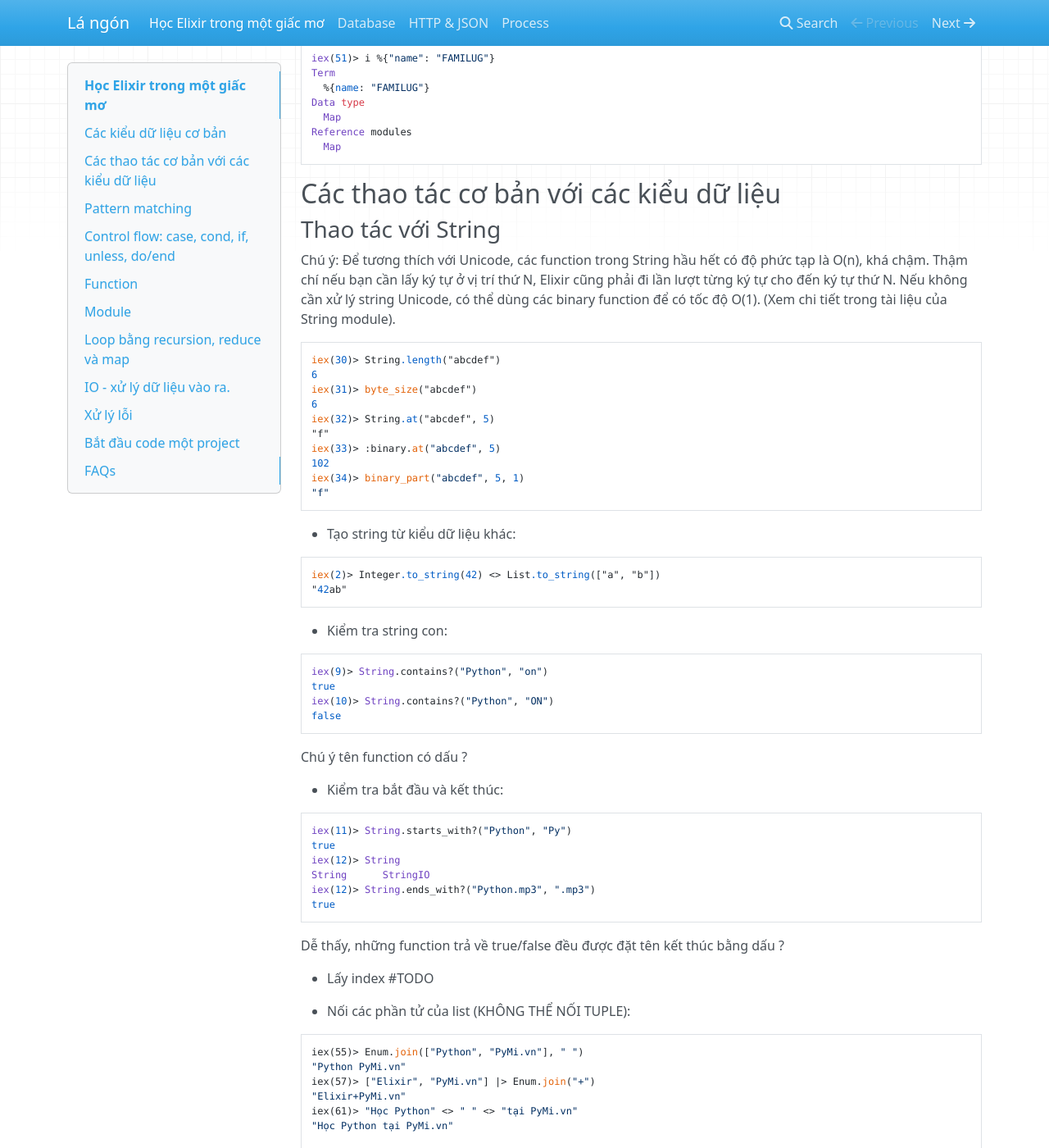
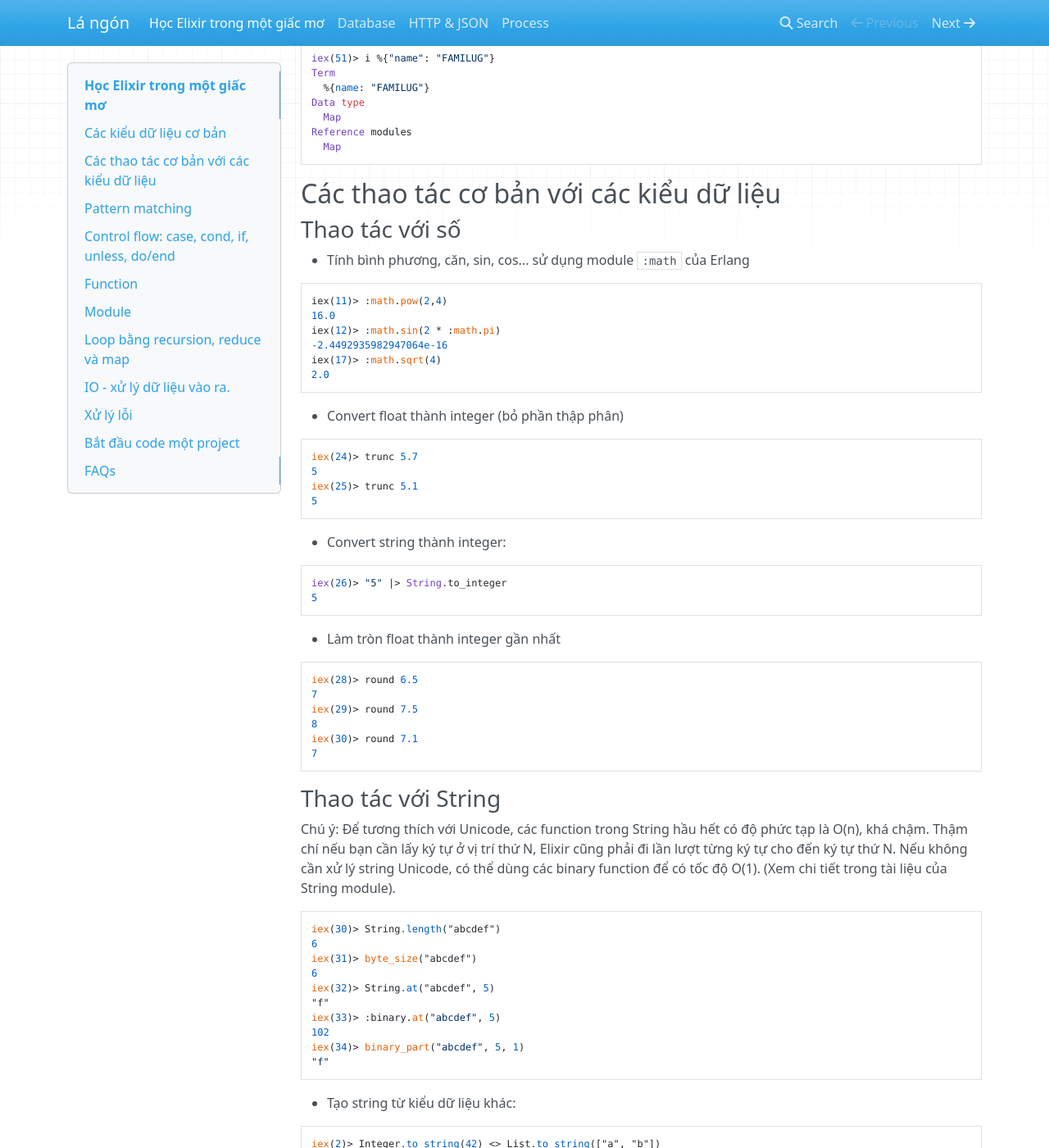
Before and after one commit to hvnsweeting/elixir-trong-mot-giac-mo, an MkDocs documentation site: the page built from docs/index.md, in a window 1280 px wide and 1400 px high, scrolled down 4567 px. Shown: the whole window at 82% size. Built offline with MkDocs 1.6.1, drawn with Linux system fonts in a browser that asks for light colours; nearby versions of some CDN libraries.

Commit message:
Add number operands

````diff
--- a/docs/index.md
+++ b/docs/index.md
@@ -236,6 +236,42 @@ Reference modules
 ```
 
 ## Các thao tác cơ bản với các kiểu dữ liệu
+
+### Thao tác với số
+
+- Tính bình phương, căn, sin, cos... sử dụng module `:math` của Erlang
+```
+iex(11)> :math.pow(2,4)
+16.0
+iex(12)> :math.sin(2 * :math.pi)
+-2.4492935982947064e-16
+iex(17)> :math.sqrt(4)
+2.0
+```
+
+- Convert float thành integer (bỏ phần thập phân)
+```
+iex(24)> trunc 5.7
+5
+iex(25)> trunc 5.1
+5
+```
+
+- Convert string thành integer:
+```
+iex(26)> "5" |> String.to_integer
+5
+```
+
+- Làm tròn float thành integer gần nhất
+```
+iex(28)> round 6.5
+7
+iex(29)> round 7.5
+8
+iex(30)> round 7.1
+7
+```
 
 ### Thao tác với String
 
````
